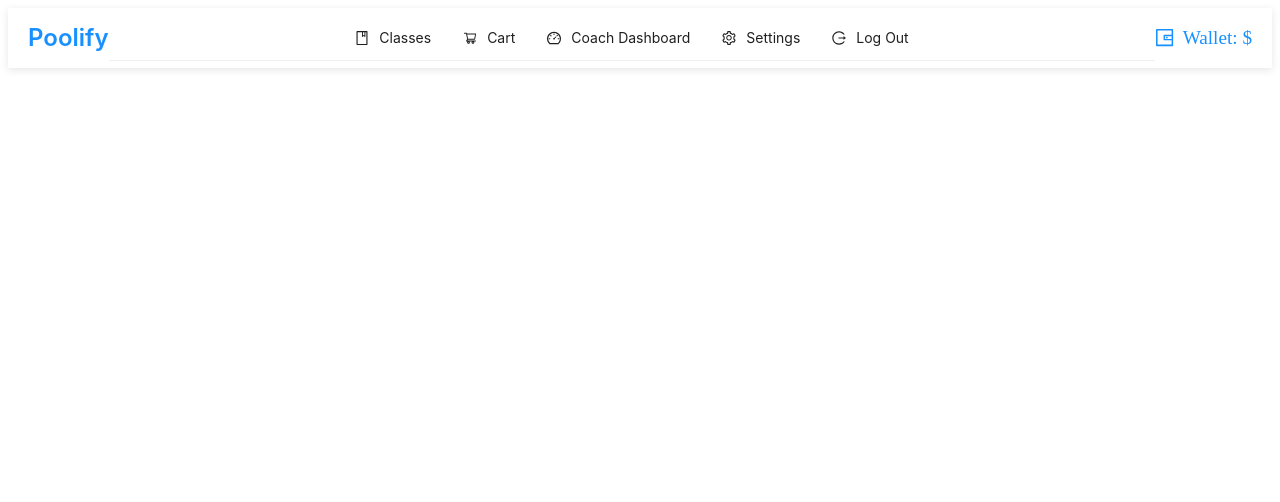
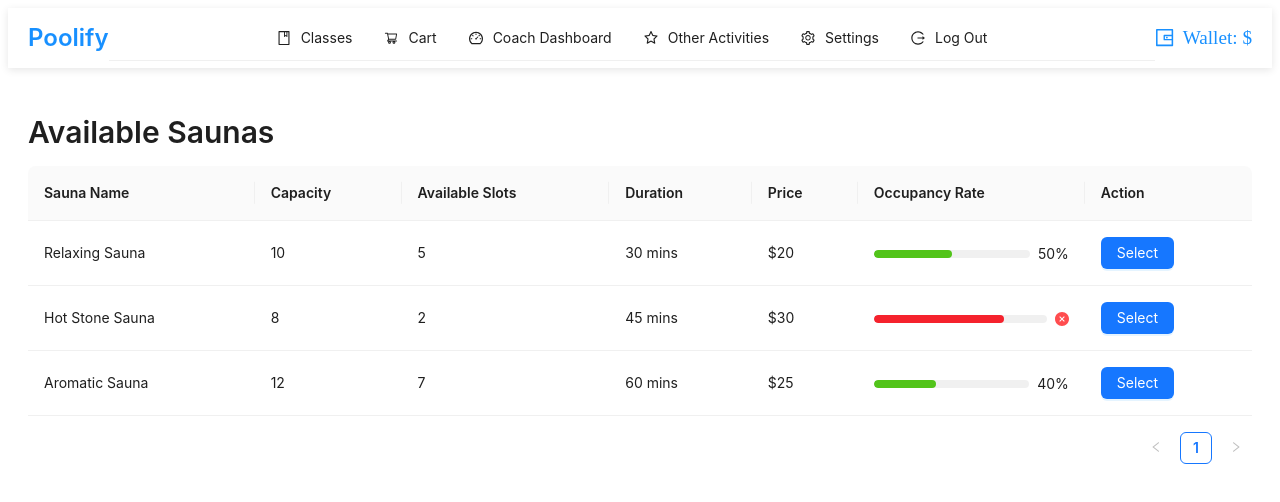
Before and after one commit to berkinKagan/Poolify, a React (Create React App) app: page /other-activities in a window 1280 px wide. Shown: the top 502 px of the page. Built offline with nearby package versions, Linux system fonts and the light colour scheme.

Commit message:
Other Activities page for Sauna feature has been added!

```diff
--- a/package.json
+++ b/package.json
@@ -12,6 +12,7 @@
     "react-dom": "^18.3.1",
     "react-router-dom": "^6.28.0",
     "react-scripts": "5.0.1",
+    "recharts": "^2.13.3",
     "web-vitals": "^2.1.4"
   },
   "scripts": {
--- a/src/App.js
+++ b/src/App.js
@@ -8,6 +8,7 @@ import Cart from './pages/Cart';
 import CoachDashboard from './pages/CoachDashboard';
 import LogOut from './pages/LogOut';
 import Navbar from './components/Navbar';
+import OtherActivities from './pages/OtherActivities';
 
 function App() {
   const location = useLocation();
@@ -17,6 +18,7 @@ function App() {
     <div>
       {!isAuthPage && <Navbar />}
       <Routes>
+        <Route path='/other-activities' element={<OtherActivities/>}/>
         <Route path="/login" element={<LogIn />} />
         <Route path="/logout" element={<LogOut />} />
         <Route path="/signup" element={<SignUp />} />
--- a/src/components/Navbar.js
+++ b/src/components/Navbar.js
@@ -9,6 +9,7 @@ import {
   LogoutOutlined,
   SettingOutlined,
   WalletOutlined,
+  StarOutlined
 } from '@ant-design/icons';
 
 const { Title } = Typography;
@@ -41,6 +42,9 @@ function Navbar({ walletBalance }) {
         <Menu.Item key="dashboard" icon={<DashboardOutlined />}>
           <Link to="/coach-dashboard">Coach Dashboard</Link>
         </Menu.Item>
+        <Menu.Item key="other-activities" icon={<StarOutlined></StarOutlined>}>
+          <Link to="/other-activities">Other Activities</Link>
+        </Menu.Item>
         <Menu.Item key="settings" icon={<SettingOutlined />}>
           <Link to="/settings">Settings</Link>
         </Menu.Item>
--- /dev/null
+++ b/src/pages/OtherActivities.js
@@ -0,0 +1,179 @@
+import React, { useState } from 'react';
+import { Table, Button, message, Modal, Typography, Select, Progress } from 'antd';
+import { LineChart, Line, XAxis, YAxis, CartesianGrid, Tooltip, ResponsiveContainer } from 'recharts';
+
+const { Title, Paragraph } = Typography;
+const { Option } = Select;
+
+function OtherActivities() {
+  // Sample sauna data
+  const saunaData = [
+    {
+      key: '1',
+      name: 'Relaxing Sauna',
+      capacity: 10,
+      availableSlots: 5,
+      duration: '30 mins',
+      price: '$20',
+      occupancyRate: 50,
+      timeSlots: ['10:00 AM', '11:00 AM', '12:00 PM', '1:00 PM'],
+    },
+    {
+      key: '2',
+      name: 'Hot Stone Sauna',
+      capacity: 8,
+      availableSlots: 2,
+      duration: '45 mins',
+      price: '$30',
+      occupancyRate: 75,
+      timeSlots: ['2:00 PM', '3:00 PM', '4:00 PM', '5:00 PM'],
+    },
+    {
+      key: '3',
+      name: 'Aromatic Sauna',
+      capacity: 12,
+      availableSlots: 7,
+      duration: '60 mins',
+      price: '$25',
+      occupancyRate: 40,
+      timeSlots: ['6:00 PM', '7:00 PM', '8:00 PM', '9:00 PM'],
+    },
+  ];
+
+  const [selectedSauna, setSelectedSauna] = useState(null);
+  const [isModalVisible, setIsModalVisible] = useState(false);
+  const [selectedTimeSlot, setSelectedTimeSlot] = useState('');
+
+  // Handler for booking a sauna
+  const handleBook = (sauna) => {
+    if (sauna.availableSlots === 0) {
+      message.error('No slots available for this sauna.');
+      return;
+    }
+
+    setSelectedSauna(sauna);
+    setIsModalVisible(true);
+  };
+
+  // Handler for time slot selection
+  const handleTimeSlotChange = (value) => {
+    setSelectedTimeSlot(value);
+  };
+
+  // Handler for closing the modal
+  const handleCancel = () => {
+    setIsModalVisible(false);
+    setSelectedSauna(null);
+    setSelectedTimeSlot('');
+  };
+
+  // Handler for confirming the booking
+  const handleConfirmBooking = () => {
+    if (!selectedTimeSlot) {
+      message.warning('Please select a time slot.');
+      return;
+    }
+
+    message.success(`Booking confirmed for ${selectedSauna.name} at ${selectedTimeSlot}!`);
+    setIsModalVisible(false);
+    setSelectedSauna(null);
+    setSelectedTimeSlot('');
+  };
+
+  // Define columns for the Ant Design table
+  const columns = [
+    {
+      title: 'Sauna Name',
+      dataIndex: 'name',
+      key: 'name',
+    },
+    {
+      title: 'Capacity',
+      dataIndex: 'capacity',
+      key: 'capacity',
+    },
+    {
+      title: 'Available Slots',
+      dataIndex: 'availableSlots',
+      key: 'availableSlots',
+    },
+    {
+      title: 'Duration',
+      dataIndex: 'duration',
+      key: 'duration',
+    },
+    {
+      title: 'Price',
+      dataIndex: 'price',
+      key: 'price',
+    },
+    {
+      title: 'Occupancy Rate',
+      key: 'occupancyRate',
+      render: (_, sauna) => (
+        <Progress
+          percent={sauna.occupancyRate}
+          status={sauna.occupancyRate > 70 ? 'exception' : 'normal'}
+          strokeColor={sauna.occupancyRate > 70 ? '#f5222d' : '#52c41a'}
+        />
+      ),
+    },
+    {
+      title: 'Action',
+      key: 'action',
+      render: (_, sauna) => (
+        <Button type="primary" onClick={() => handleBook(sauna)} disabled={sauna.availableSlots === 0}>
+          Select
+        </Button>
+      ),
+    },
+  ];
+
+  return (
+    <div style={{ padding: '20px' }}>
+      <Title level={2}>Available Saunas</Title>
+      <Table columns={columns} dataSource={saunaData} pagination={{ pageSize: 5 }} />
+
+      {/* Modal for Selected Sauna */}
+      <Modal
+        title="Sauna Details"
+        visible={isModalVisible}
+        onCancel={handleCancel}
+        onOk={handleConfirmBooking}
+        okText="Confirm Booking"
+        cancelText="Cancel"
+      >
+        {selectedSauna && (
+          <>
+            <Title level={4}>{selectedSauna.name}</Title>
+            <Paragraph><strong>Duration:</strong> {selectedSauna.duration}</Paragraph>
+            <Paragraph><strong>Price:</strong> {selectedSauna.price}</Paragraph>
+
+            {/* Time Slot Selection */}
+            <Select
+              placeholder="Select a time slot"
+              style={{ width: '100%', marginBottom: '20px' }}
+              onChange={handleTimeSlotChange}
+            >
+              {selectedSauna.timeSlots.map((slot) => (
+                <Option key={slot} value={slot}>
+                  {slot}
+                </Option>
+              ))}
+            </Select>
+
+            {/* Occupancy Rate Graph */}
+            <Title level={5}>Occupancy Rate</Title>
+            <Progress
+              percent={selectedSauna.occupancyRate}
+              status={selectedSauna.occupancyRate > 70 ? 'exception' : 'normal'}
+              strokeColor={selectedSauna.occupancyRate > 70 ? '#f5222d' : '#52c41a'}
+            />
+          </>
+        )}
+      </Modal>
+    </div>
+  );
+}
+
+export default OtherActivities;
```
Also changed, not shown: 1 other file (tests, documents, lock files or other folders).
